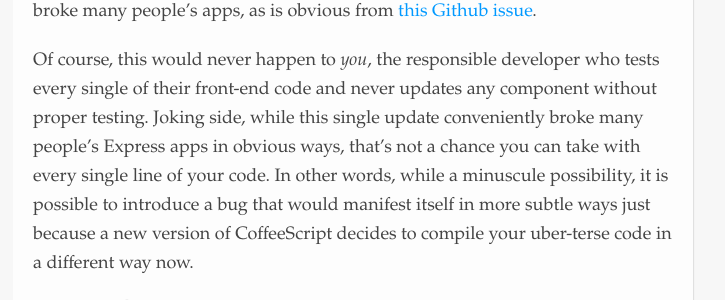
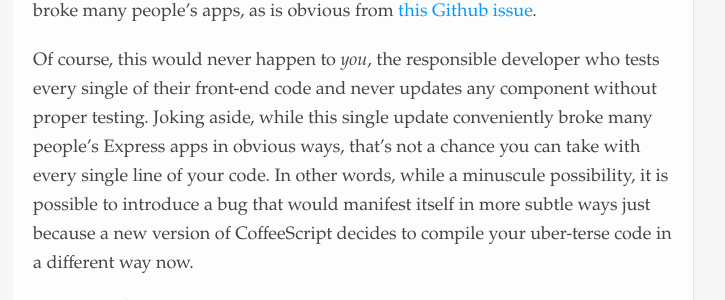
Before and after one commit to cduruk/cduruk.github.com, a Jekyll site: the page built from _posts/2013-03-02-coffeescript-and-brave-new-world.md, in a window 1280 px wide and 900 px high, scrolled down 4599 px. Shown: the part 208-508 px from the top of the window, without its empty margins (287-1012 px from the left). Built offline with Jekyll 4.4.1, drawn with Linux system fonts in a browser that asks for light colours; Markdown is read by kramdown in place of the engine named in the settings; some of the changed text lies outside the part shown.

Commit message:
Fix some stuff

```diff
--- a/_posts/2013-03-02-coffeescript-and-brave-new-world.md
+++ b/_posts/2013-03-02-coffeescript-and-brave-new-world.md
@@ -152,7 +152,7 @@ foo(bar({
 
 The difference subtle in character count but is huge in functionality. And if you think this is a contrived example, it's not. This is a regression (in some loosely defined terms) that was introduced in the 1.5.0 version of the compiler that broke many people's apps, as is obvious from [this Github issue](https://github.com/jashkenas/coffee-script/issues/2715).
 
-Of course, this would never happen to *you*, the responsible developer who tests every single of their front-end code and never updates any component without proper testing. Joking side, while this single update conveniently broke many people's Express apps in obvious ways, that's not a chance you can take with every single line of your code. In other words, while a minuscule possibility, it is possible to introduce a bug that would manifest itself in more subtle ways just because a new version of CoffeeScript decides to compile your uber-terse code in a different way now.
+Of course, this would never happen to *you*, the responsible developer who tests every single of their front-end code and never updates any component without proper testing. Joking aside, while this single update conveniently broke many people's Express apps in obvious ways, that's not a chance you can take with every single line of your code. In other words, while a minuscule possibility, it is possible to introduce a bug that would manifest itself in more subtle ways just because a new version of CoffeeScript decides to compile your uber-terse code in a different way now.
 
 ## Back to the Future
 
```
Also changed, not shown: other parts of _posts/2013-03-02-coffeescript-and-brave-new-world.md (+1 -1 lines).
